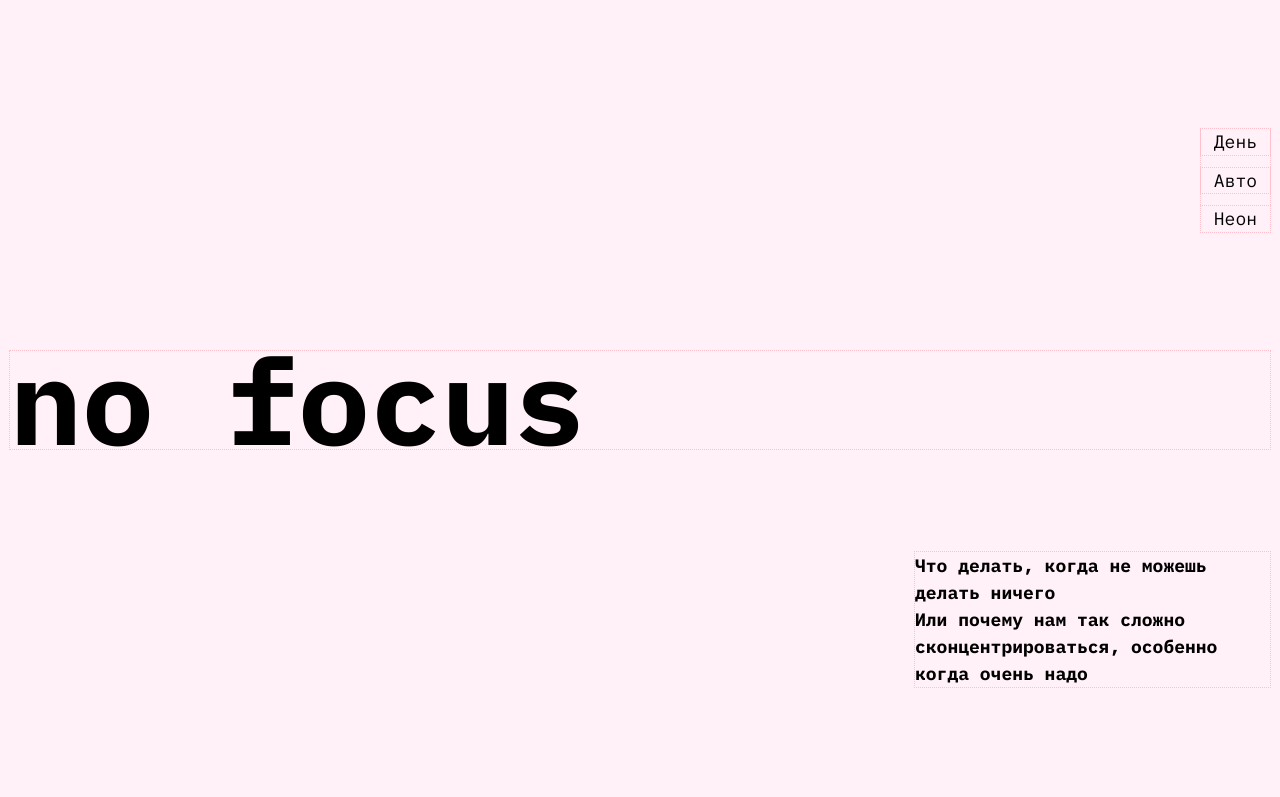
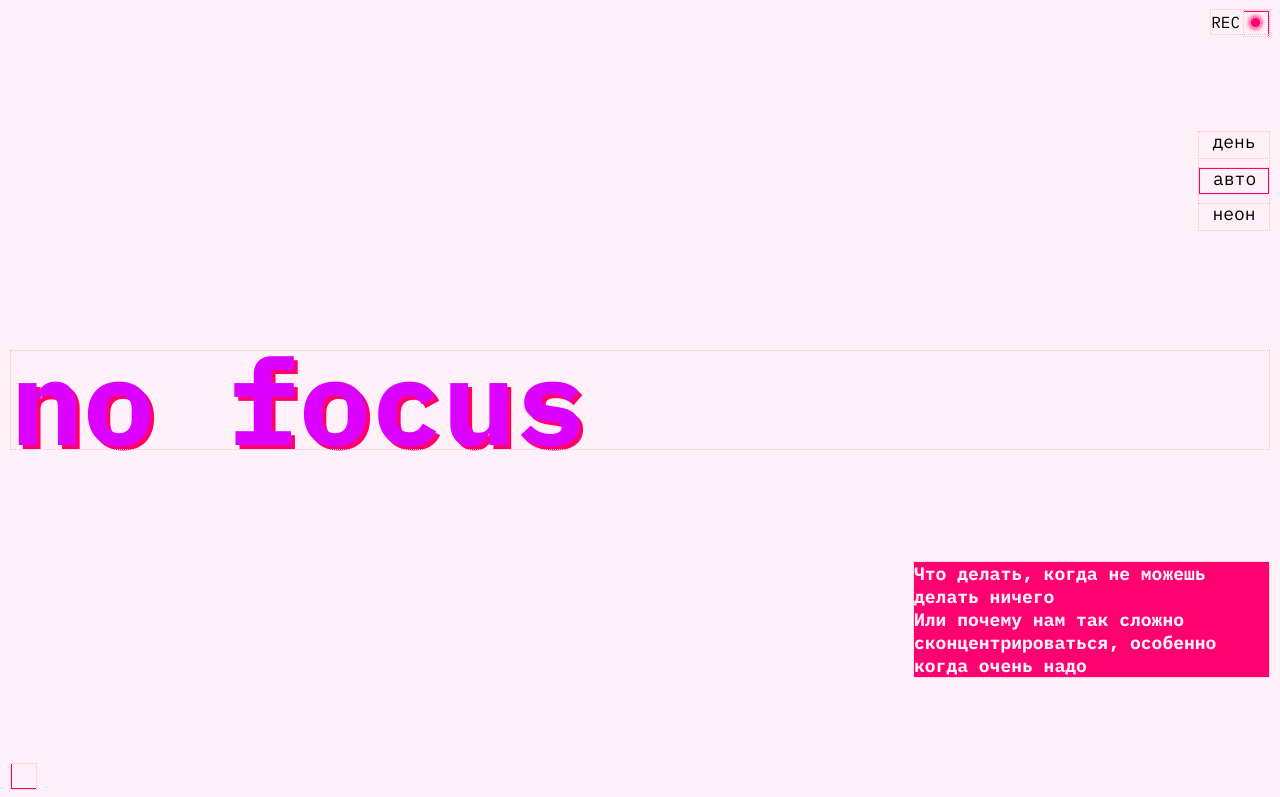
Before and after one commit to aleoreh/slozhno-sosredotochitsya, a website: page index.html in a window 1280 px wide. Shown: the top 797 px of the page. Drawn offline with Linux system fonts and the light colour scheme.

Commit message:
small dark ready

```diff
--- a/index.html
+++ b/index.html
@@ -15,6 +15,7 @@
   </head>
   <body class="page">
     <header class="header decorated-zone full-block">
+      <div class="header__rec-dot" aria-hidden="true">rec <span></span></div>
       <nav class="header__theme-menu">
         <ul class="header__theme-menu-list">
           <li class="header__theme-menu-item">
@@ -42,7 +43,7 @@
         </ul>
       </nav>
       <h2 class="header__caption caption">no focus</h2>
-      <h1 class="header__title">
+      <h1 class="header__title title-decor">
         Что делать, когда не можешь делать ничего<br />Или почему нам так сложно
         сконцентрироваться, особенно когда очень надо
       </h1>
--- a/styles/style.css
+++ b/styles/style.css
@@ -18,6 +18,13 @@ html {
   font-size: clamp(7.25rem, 7.0115rem + 1.0178vw, 7.5rem); /* 116 - 120 px */
   font-weight: 700;
   line-height: 82.5%;
+  text-shadow: 4px 4px 0px var(--accent-color);
+  color: var(--alt-color);
+}
+
+.title-decor {
+  background-color: var(--accent-color);
+  color: var(--bg-color);
 }
 
 .page {
@@ -26,7 +33,52 @@ html {
 }
 
 .header {
+  position: relative;
   grid-template-rows: 1fr auto 1fr;
+  border: 1px solid transparent;
+}
+
+.header::before {
+  content: "";
+  position: absolute;
+  inset-inline-end: var(--padding-unit);
+  inset-block-start: var(--padding-unit);
+  inline-size: 25px;
+  block-size: 25px;
+  border-top: 1px solid var(--accent-color);
+  border-right: 1px solid var(--accent-color);
+}
+
+.header::after {
+  content: "";
+  position: absolute;
+  inset-inline-start: var(--padding-unit);
+  inset-block-end: var(--padding-unit);
+  inline-size: 25px;
+  block-size: 25px;
+  border-bottom: 1px solid var(--accent-color);
+  border-left: 1px solid var(--accent-color);
+}
+
+.header__rec-dot {
+  position: absolute;
+  inset-inline-end: 9px;
+  inset-block-start: 9px;
+  display: flex;
+  align-items: center;
+  text-transform: uppercase;
+  line-height: 150%;
+}
+
+.header__rec-dot > span {
+  display: block;
+  inline-size: 9px;
+  block-size: 9px;
+  margin-inline-start: 11px;
+  margin-inline-end: 10px;
+  background-color: var(--accent-color);
+  border-radius: 50%;
+  box-shadow: 0 0 4px 2px var(--accent-color);
 }
 
 .header__theme-menu {
@@ -37,22 +89,29 @@ html {
 .header__theme-menu-list {
   display: flex;
   flex-direction: column;
-  gap: 13px;
+  gap: 10px;
 }
 
 .header__theme-menu-button {
+  inline-size: 70px;
+  block-size: 26px;
   background: none;
   border: none;
   padding-inline: 13px;
-  line-height: 130%;
   font-size: var(--base-font-size);
+  text-transform: lowercase;
+  line-height: 100%;
+  padding-block-end: 10px;
+}
+
+.header__theme-menu-button_active {
+  border: 1px solid var(--accent-color);
 }
 
 .header__title {
   font-size: var(--base-font-size);
   font-weight: 700;
   align-self: center;
-  line-height: 150%;
   justify-self: end;
   max-inline-size: 355px;
 }
--- a/styles/variables.css
+++ b/styles/variables.css
@@ -6,6 +6,8 @@
 :root {
   --bg-color: #000028;
   --color: #f1b2ce;
+  --alt-color: #db00ff;
+  --accent-color: #ff0070;
   --padding-unit: 10px;
   --base-font-size: 18px;
 }
```
